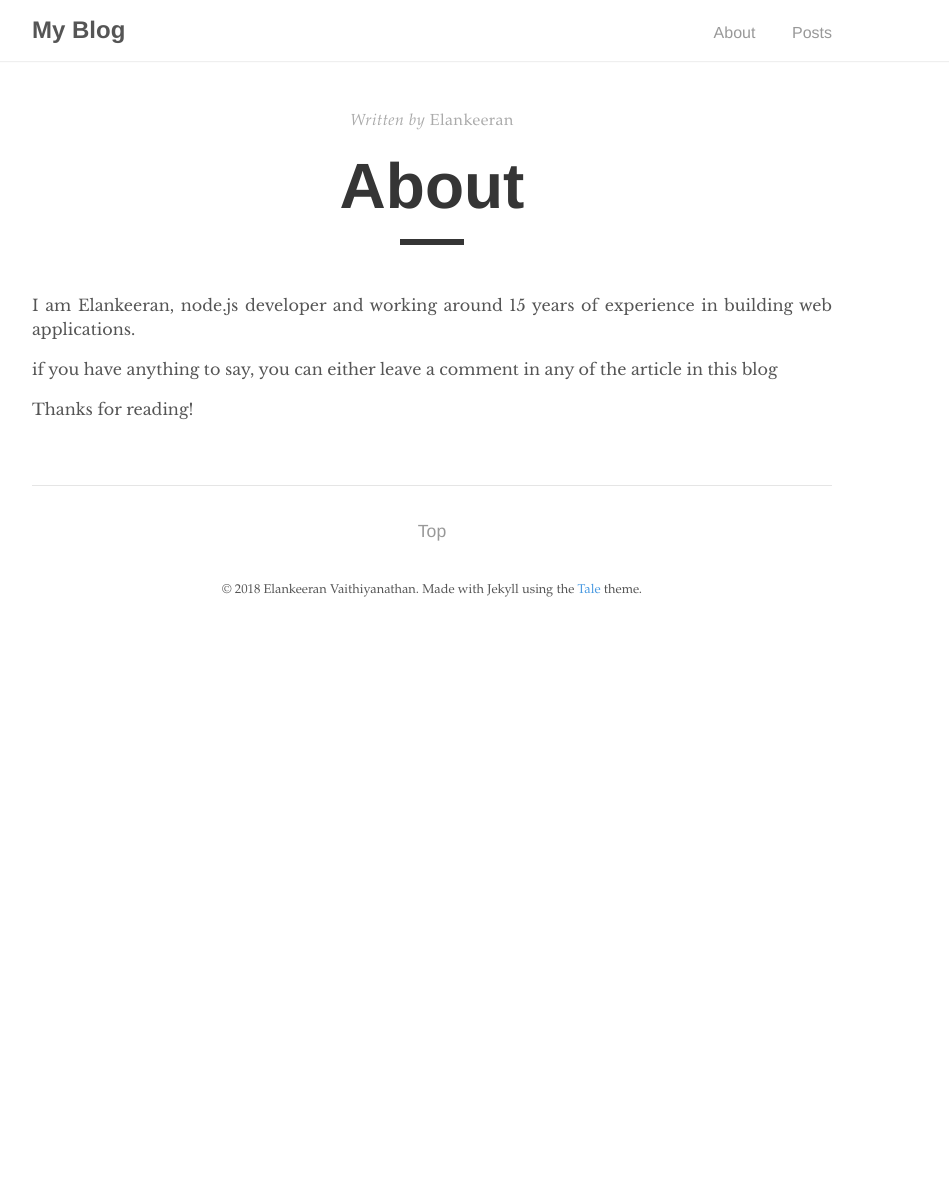
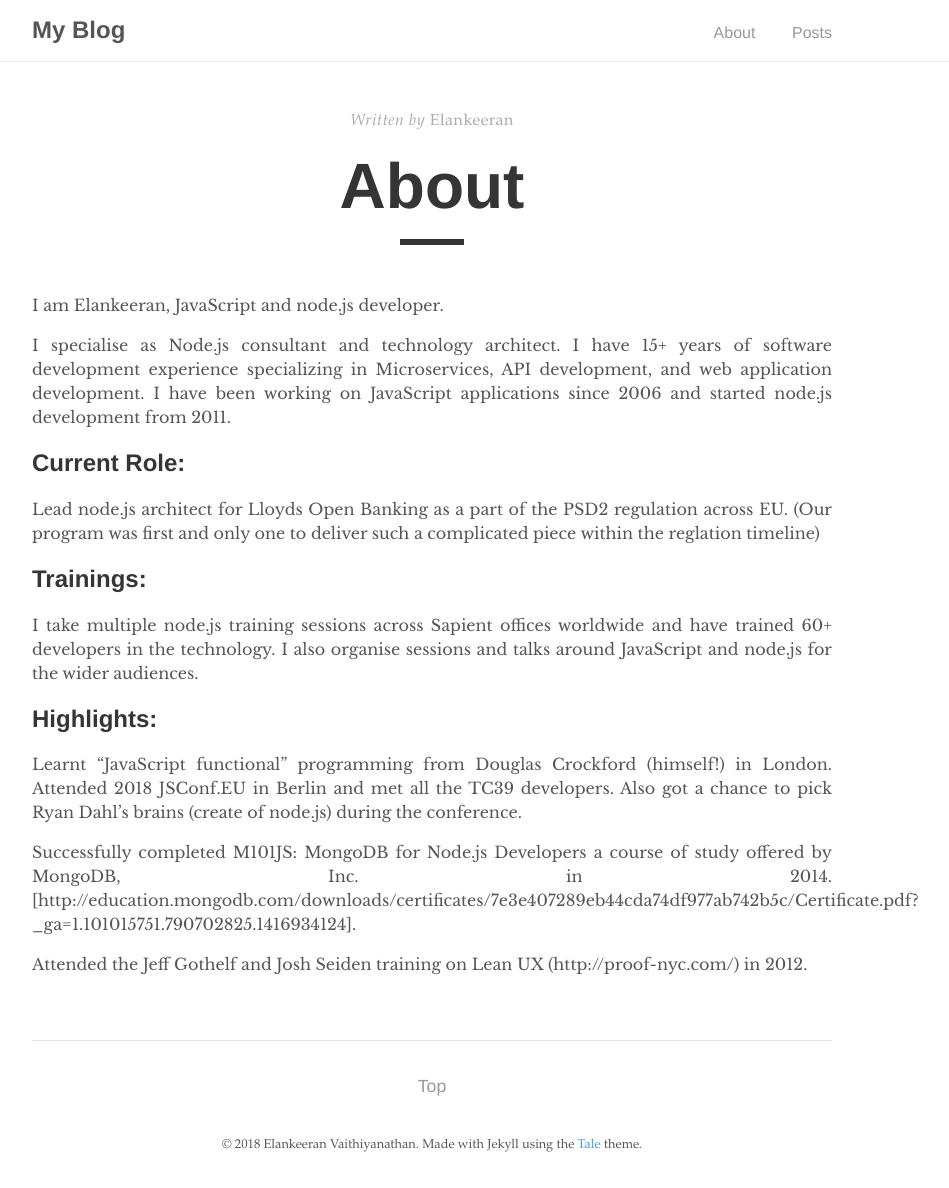
Before and after one commit to elankeeran/elankeeran.github.io, a Jekyll site: the page built from about.md, in a window 1280 px wide. Shown: the whole page, without its empty margins (208-1157 px from the left). Built offline with Jekyll 4.4.1, drawn with Linux system fonts in a browser that asks for light colours; before the commit the page ends 900 px from its top, so only the background shows below that.

Commit message:
update about me
added information about me

```diff
--- a/about.md
+++ b/about.md
@@ -5,8 +5,25 @@ author: "Elankeeran"
 permalink: /about/
 ---
 
-I am Elankeeran, node.js developer and working around 15 years of experience in building web applications.
+I am Elankeeran, JavaScript and node.js developer.
 
-if you have anything to say, you can either leave a comment in any of the article in this blog
+I specialise as Node.js consultant and technology architect.
+I have 15+ years of software development experience specializing in Microservices, API development, and web application development.
+I have been working on JavaScript applications since 2006 and started node.js development from 2011.
 
-Thanks for reading!
+## Current Role: ##
+Lead node.js architect for Lloyds Open Banking as a part of the PSD2 regulation across EU.
+(Our program was first and only one to deliver such a complicated piece within the reglation timeline)
+
+## Trainings: ##
+I take multiple node.js training sessions across Sapient offices worldwide and have trained 60+ developers in the technology.
+I also organise sessions and talks around JavaScript and node.js for the wider audiences.
+
+## Highlights: ##
+Learnt “JavaScript functional” programming from Douglas Crockford (himself!) in London.
+Attended 2018 JSConf.EU in Berlin and met all the TC39 developers.
+Also got a chance to pick Ryan Dahl's brains (create of node.js) during the conference.
+
+Successfully completed M101JS: MongoDB for Node.js Developers a course of study offered by MongoDB, Inc. in 2014. [http://education.mongodb.com/downloads/certificates/7e3e407289eb44cda74df977ab742b5c/Certificate.pdf?_ga=1.101015751.790702825.1416934124].
+
+Attended the Jeff Gothelf and Josh Seiden  training on Lean UX (http://proof-nyc.com/) in 2012.
```
